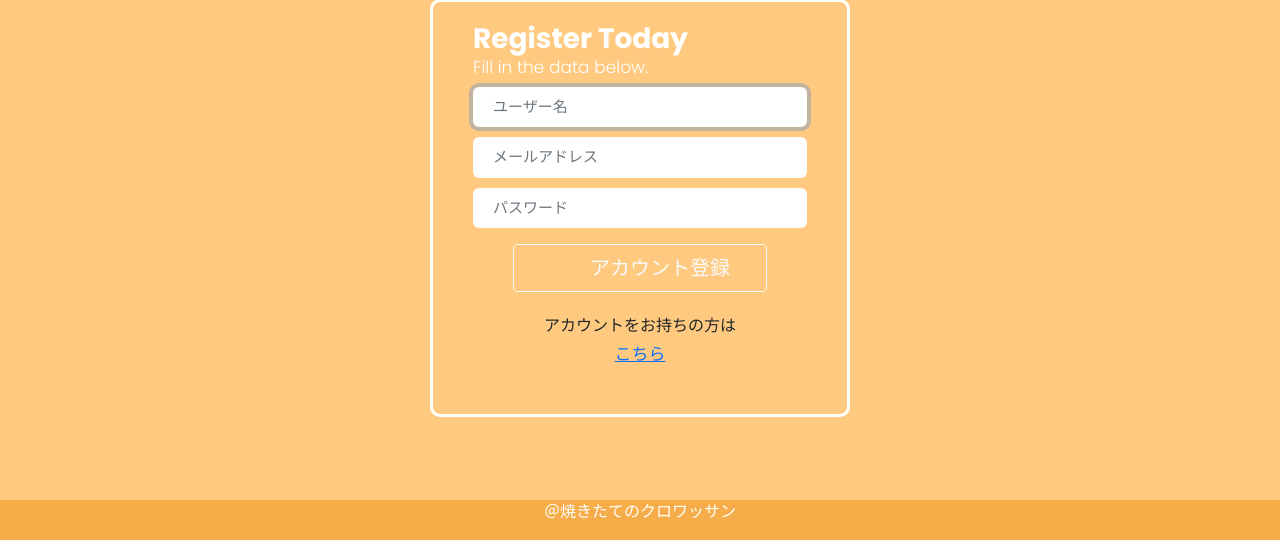
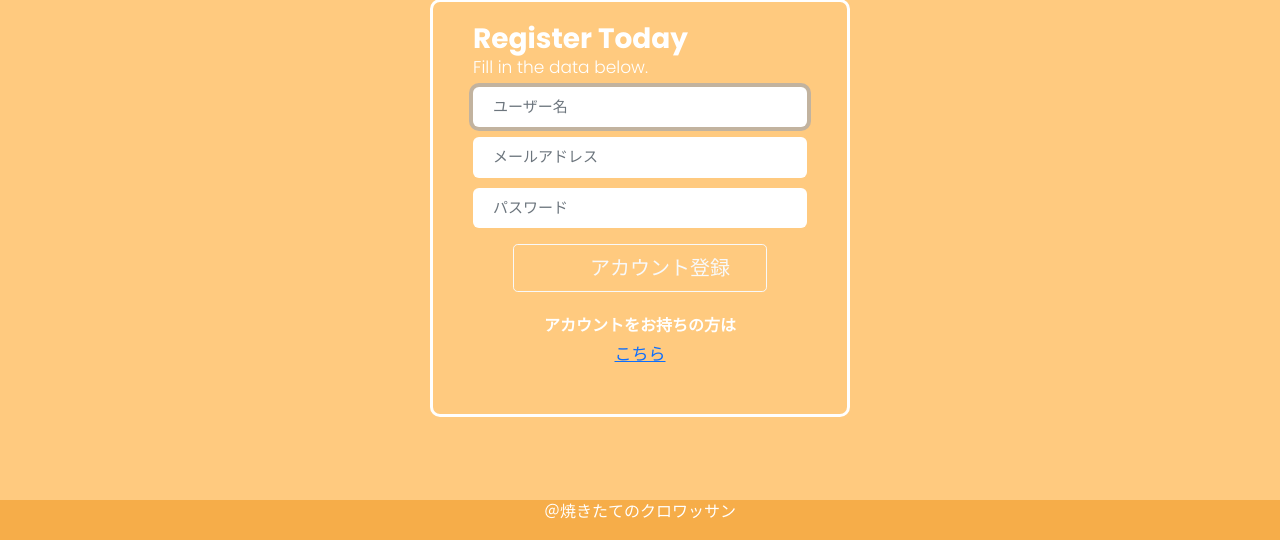
Before and after one commit to ak-y/asobo, a Django app: page /register in a window 1280 px wide. Shown: the part 260-800 px from the top of the page. Run offline with Django 3.2, Linux system fonts and the light colour scheme.

Commit message:
細かな修正

```diff
--- a/calendarapp/templates/calendarapp/main.html
+++ b/calendarapp/templates/calendarapp/main.html
@@ -189,7 +189,7 @@
 <!--グーグルカレンダーの情報取得-->
                 {
                     events: events,
-                    color: '#fad49e',
+                    color: '#F8C277',
                     groupId: '1',
                     textColor: '#ffffff',
                 },
--- a/calendarapp/templates/calendarapp/register.html
+++ b/calendarapp/templates/calendarapp/register.html
@@ -37,7 +37,7 @@
                         <div style="text-align: center;">
                         <button class="btn btn-outline-light btn-lg" type="submit">　　アカウント登録　　</button>
                         <br><br>
-                        <h6 class="text-center">アカウントをお持ちの方は</h6>
+                        <h6 class="text-center white">アカウントをお持ちの方は</h6>
                         <p class="text-center">
                             <a class="btn-flat-dashed-border" href="{% url 'signin' %}">こちら</a>
                         </p>
--- a/calendarapp/templates/calendarapp/signin.html
+++ b/calendarapp/templates/calendarapp/signin.html
@@ -36,7 +36,7 @@
                             <br>
                             <br>
                             <br>
-                        <h6 class="text-center">アカウント登録がまだの方は</h6>
+                        <h6 class="text-center white">アカウント登録がまだの方は</h6>
                         <p class="text-center">
                             <a class="btn-flat-dashed-border" href="{% url 'register' %}">こちら</a>
                         </p>
--- a/static/croissant/css/register.css
+++ b/static/croissant/css/register.css
@@ -150,3 +150,8 @@ html, body {
 .valid-feedback{
    color: #2acc80;
 }
+
+.white{
+    color: #fff;
+    font-weight: 700;
+}
```
